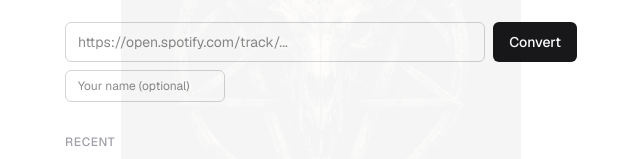
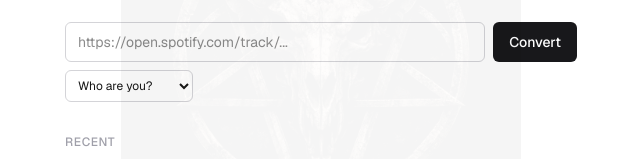
Before and after one commit to mattdrgonzales/song-converter, a Next.js app: page / in a window 1280 px wide. Shown: the part 346-505 px from the top of the page, without its empty margins (319-959 px from the left). Built offline with nearby package versions, Linux system fonts and the light colour scheme.

Commit message:
feat: name picker dropdown with localStorage persistence
Dropdown with Matty/Dommy/Kelsey/Nicky. Selection saved to
localStorage so each person only picks once per device.

```diff
--- a/src/app/page.tsx
+++ b/src/app/page.tsx
@@ -56,7 +56,12 @@
   const [error, setError] = useState("");
   const [loading, setLoading] = useState(false);
   const [copied, setCopied] = useState<string | null>(null);
-  const [name, setName] = useState("");
+  const [name, setName] = useState(() => {
+    if (typeof window !== "undefined") {
+      return localStorage.getItem("song-converter-name") ?? "";
+    }
+    return "";
+  });
   const [recent, setRecent] = useState<RecentSong[] | null>(null);
 
   useEffect(() => {
@@ -140,13 +145,20 @@
               {loading ? "..." : "Convert"}
             </button>
           </div>
-          <input
-            type="text"
+          <select
             value={name}
-            onChange={(e) => setName(e.target.value)}
-            placeholder="Your name (optional)"
-            className="w-40 h-8 px-3 rounded-md border border-zinc-300 dark:border-zinc-700 bg-transparent text-xs outline-none focus:ring-2 focus:ring-zinc-900 dark:focus:ring-zinc-100 transition-shadow"
-          />
+            onChange={(e) => {
+              setName(e.target.value);
+              localStorage.setItem("song-converter-name", e.target.value);
+            }}
+            className="w-32 h-8 px-2 rounded-md border border-zinc-300 dark:border-zinc-700 bg-transparent text-xs outline-none focus:ring-2 focus:ring-zinc-900 dark:focus:ring-zinc-100 transition-shadow cursor-pointer"
+          >
+            <option value="">Who are you?</option>
+            <option value="Matty">Matty</option>
+            <option value="Dommy">Dommy</option>
+            <option value="Kelsey">Kelsey</option>
+            <option value="Nicky">Nicky</option>
+          </select>
         </form>
 
         {error && (
```
